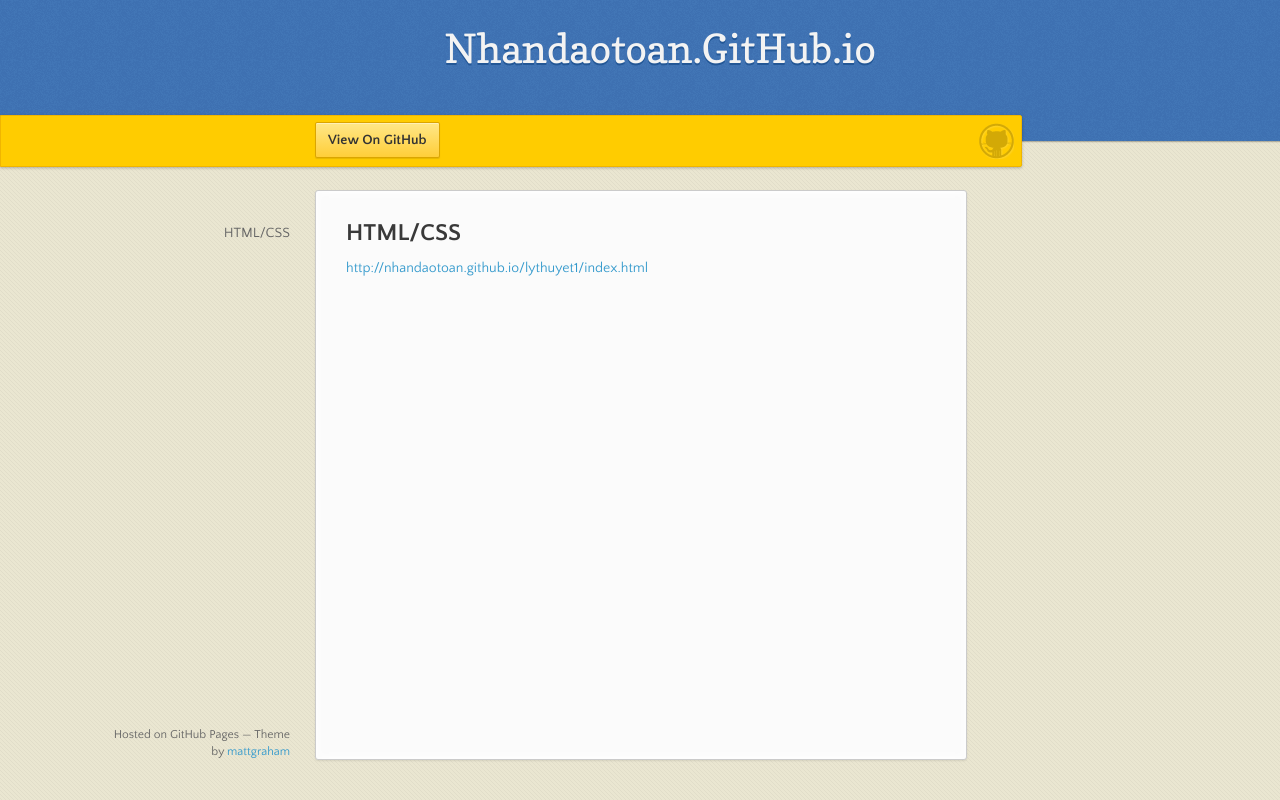
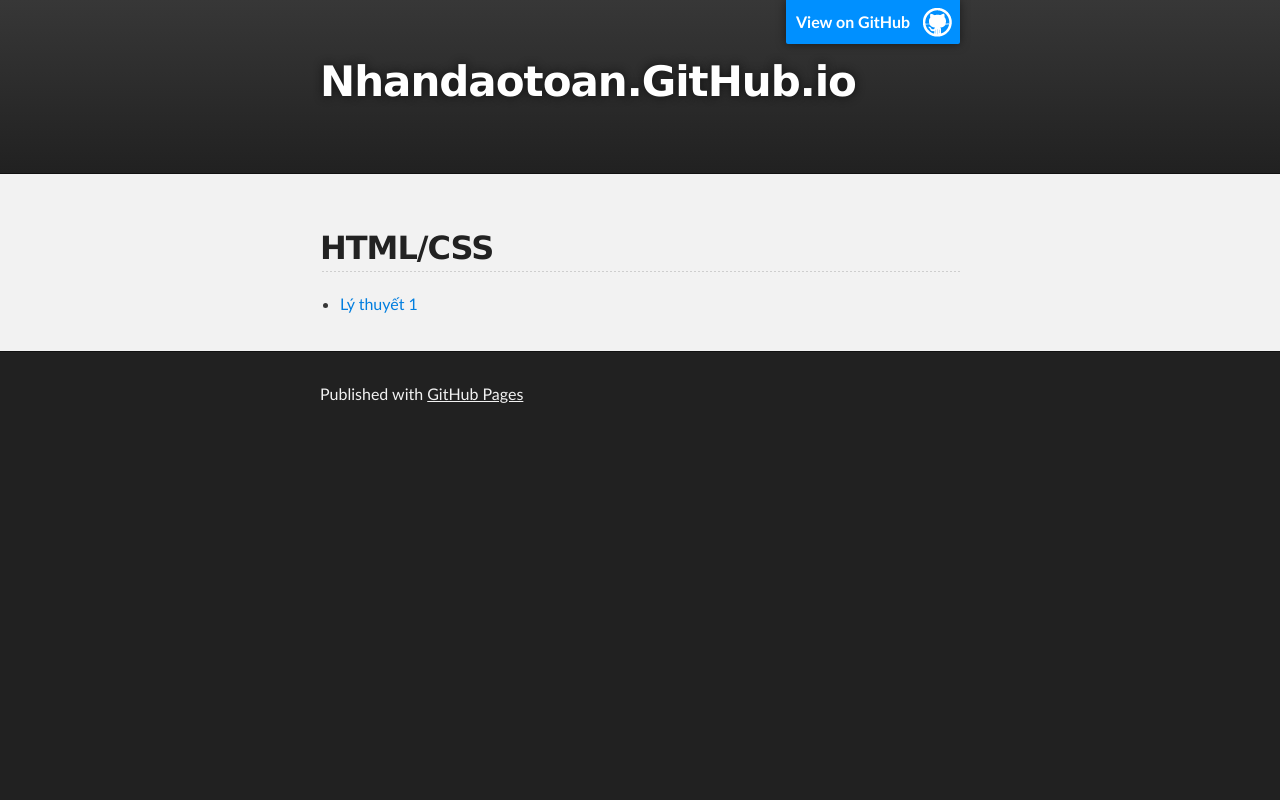
Before and after one commit to nhandaotoan/nhandaotoan.github.io, a plain HTML site: page index.html in a window 1280 px wide. Drawn offline with nearby package versions, Linux system fonts and the light colour scheme.

Commit message:
Replace master branch with page content via GitHub

```diff
--- a/index.html
+++ b/index.html
@@ -1,47 +1,49 @@
-<!doctype html>
+<!DOCTYPE html>
 <html>
+
   <head>
-    <meta charset="utf-8">
+    <meta charset='utf-8'>
     <meta http-equiv="X-UA-Compatible" content="chrome=1">
-    <title>Nhandaotoan.GitHub.io by nhandaotoan</title>
-    <link rel="stylesheet" href="stylesheets/styles.css">
-    <link rel="stylesheet" href="stylesheets/github-dark.css">
-    <script src="https://ajax.googleapis.com/ajax/libs/jquery/1.7.1/jquery.min.js"></script>
-    <script src="javascripts/main.js"></script>
-    <!--[if lt IE 9]>
-      <script src="//html5shiv.googlecode.com/svn/trunk/html5.js"></script>
-    <![endif]-->
-    <meta name="viewport" content="width=device-width, initial-scale=1, user-scalable=no">
+    <meta name="description" content="Nhandaotoan.GitHub.io : ">
 
+    <link rel="stylesheet" type="text/css" media="screen" href="stylesheets/stylesheet.css">
+
+    <title>Nhandaotoan.GitHub.io</title>
   </head>
+
   <body>
 
-      <header>
-        <h1>Nhandaotoan.GitHub.io</h1>
-        <p></p>
-      </header>
+    <!-- HEADER -->
+    <div id="header_wrap" class="outer">
+        <header class="inner">
+          <a id="forkme_banner" href="https://github.com/nhandaotoan">View on GitHub</a>
 
-      <div id="banner">
-        <span id="logo"></span>
+          <h1 id="project_title">Nhandaotoan.GitHub.io</h1>
+          <h2 id="project_tagline"></h2>
 
-        <a href="https://github.com/nhandaotoan" class="button fork"><strong>View On GitHub</strong></a>
-      </div><!-- end banner -->
+        </header>
+    </div>
 
-    <div class="wrapper">
-      <nav>
-        <ul></ul>
-      </nav>
-      <section>
+    <!-- MAIN CONTENT -->
+    <div id="main_content_wrap" class="outer">
+      <section id="main_content" class="inner">
         <h2>
 <a id="htmlcss" class="anchor" href="#htmlcss" aria-hidden="true"><span aria-hidden="true" class="octicon octicon-link"></span></a>HTML/CSS</h2>
 
-<p><a href="http://nhandaotoan.github.io/lythuyet1/index.html">http://nhandaotoan.github.io/lythuyet1/index.html</a></p>
+<ul>
+<li><a href="http://nhandaotoan.github.io/lythuyet1/index.html">Lý thuyết 1</a></li>
+</ul>
       </section>
-      <footer>
-        <p><small>Hosted on GitHub Pages &mdash; Theme by <a href="https://twitter.com/michigangraham">mattgraham</a></small></p>
+    </div>
+
+    <!-- FOOTER  -->
+    <div id="footer_wrap" class="outer">
+      <footer class="inner">
+        <p>Published with <a href="https://pages.github.com">GitHub Pages</a></p>
       </footer>
     </div>
-    <!--[if !IE]><script>fixScale(document);</script><![endif]-->
+
+
 
   </body>
 </html>
--- a/javascripts/main.js
+++ b/javascripts/main.js
@@ -1,53 +1 @@
-var sectionHeight = function() {
-  var total    = $(window).height(),
-      $section = $('section').css('height','auto');
-
-  if ($section.outerHeight(true) < total) {
-    var margin = $section.outerHeight(true) - $section.height();
-    $section.height(total - margin - 20);
-  } else {
-    $section.css('height','auto');
-  }
-}
-
-$(window).resize(sectionHeight);
-
-$(document).ready(function(){
-  $("section h1, section h2").each(function(){
-    $("nav ul").append("<li class='tag-" + this.nodeName.toLowerCase() + "'><a href='#" + $(this).text().toLowerCase().replace(/ /g, '-').replace(/[^\w-]+/g,'') + "'>" + $(this).text() + "</a></li>");
-    $(this).attr("id",$(this).text().toLowerCase().replace(/ /g, '-').replace(/[^\w-]+/g,''));
-    $("nav ul li:first-child a").parent().addClass("active");
-  });
-
-  $("nav ul li").on("click", "a", function(event) {
-    var position = $($(this).attr("href")).offset().top - 190;
-    $("html, body").animate({scrollTop: position}, 400);
-    $("nav ul li a").parent().removeClass("active");
-    $(this).parent().addClass("active");
-    event.preventDefault();
-  });
-
-  sectionHeight();
-
-  $('img').load(sectionHeight);
-});
-
-fixScale = function(doc) {
-
-  var addEvent = 'addEventListener',
-      type = 'gesturestart',
-      qsa = 'querySelectorAll',
-      scales = [1, 1],
-      meta = qsa in doc ? doc[qsa]('meta[name=viewport]') : [];
-
-  function fix() {
-    meta.content = 'width=device-width,minimum-scale=' + scales[0] + ',maximum-scale=' + scales[1];
-    doc.removeEventListener(type, fix, true);
-  }
-
-  if ((meta = meta[meta.length - 1]) && addEvent in doc) {
-    fix();
-    scales = [.25, 1.6];
-    doc[addEvent](type, fix, true);
-  }
-};
+console.log('This would be the main JS file.');
--- a/params.json
+++ b/params.json
@@ -1 +1 @@
-{"name":"Nhandaotoan.GitHub.io","tagline":"","body":"##HTML/CSS\r\nhttp://nhandaotoan.github.io/lythuyet1/index.html","google":"","note":"Don't delete this file! It's used internally to help with page regeneration."}
+{"name":"Nhandaotoan.GitHub.io","tagline":"","body":"##HTML/CSS\r\n* [Lý thuyết 1](http://nhandaotoan.github.io/lythuyet1/index.html)","google":"","note":"Don't delete this file! It's used internally to help with page regeneration."}
```
